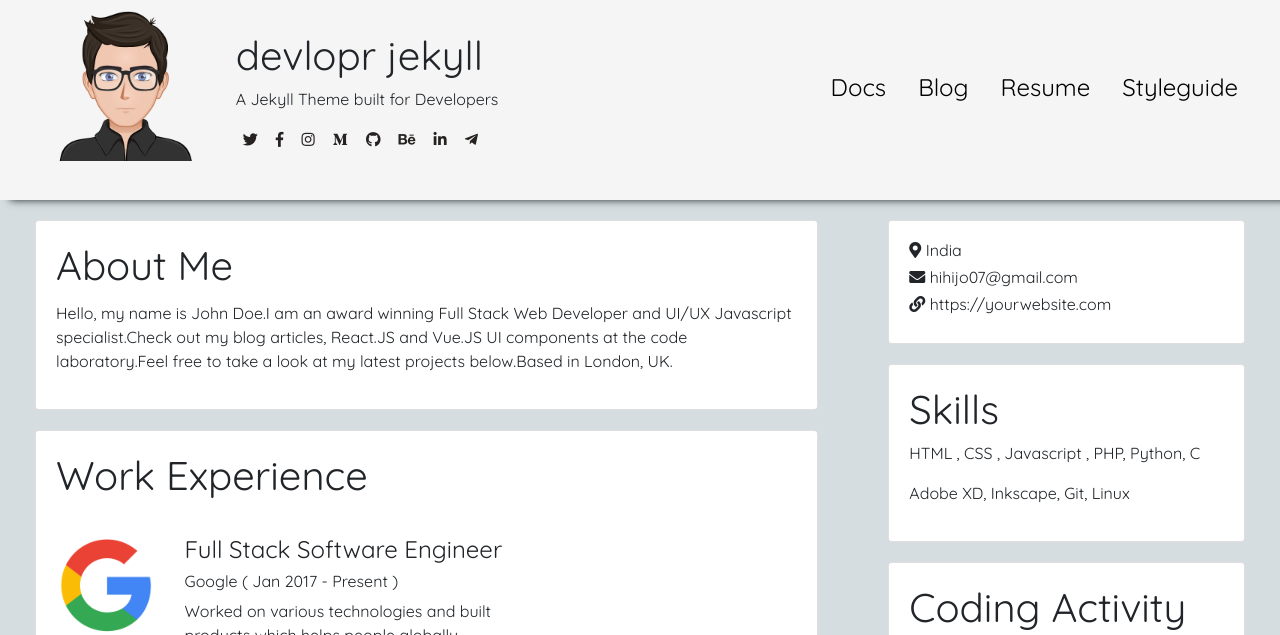
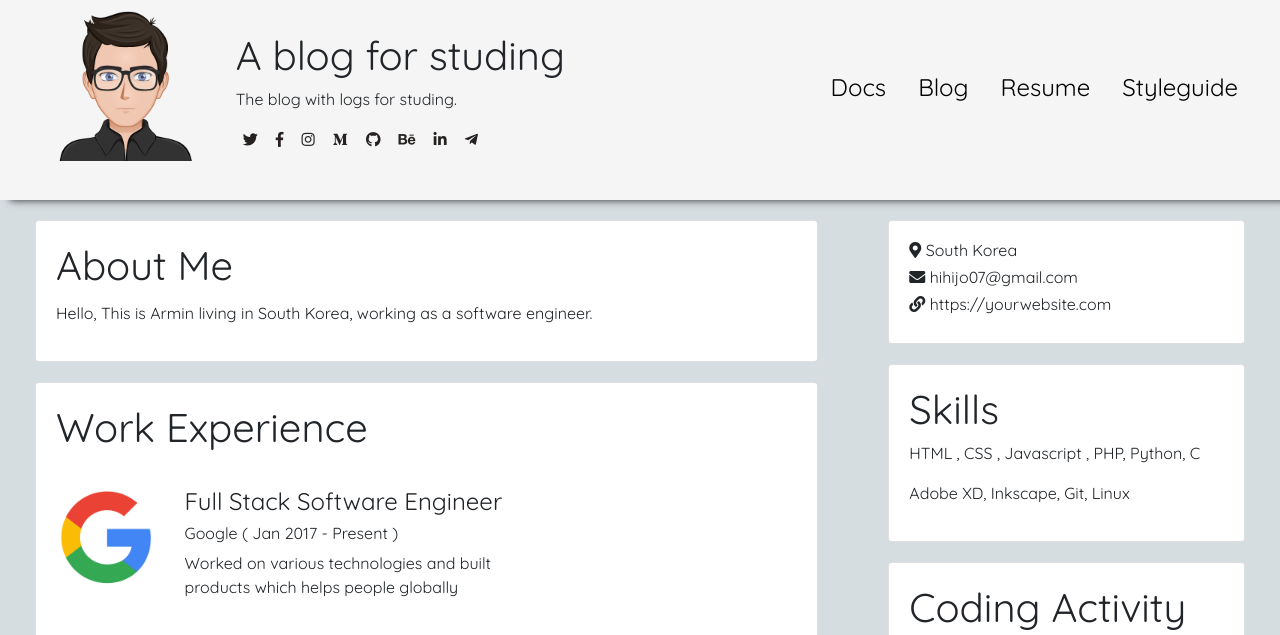
Before and after one commit to zzttt/study, a Jekyll site: the page built from resume.md, in a window 1280 px wide and 1400 px high, cut to the strip 0-635 px from the top of the window. Built offline with Jekyll 4.4.1, drawn with Linux system fonts in a browser that asks for light colours; nearby versions of some CDN libraries; a script that is not in the unit is left out; some of the changed text lies outside the part shown.

Commit message:
change: header link, initial posting and config.yml.

```diff
--- a/_config.yml
+++ b/_config.yml
@@ -1,5 +1,5 @@
-title: devlopr jekyll
-subtitle: A Jekyll Theme built for Developers
+title: A blog for studing
+subtitle: The blog with logs for studing.
 description: >- # this means to ignore newlines until "baseurl:"
   Write an awesome description for your new site here. You can edit this
   line in _config.yml. It will appear in your document head meta (for
@@ -9,16 +9,16 @@ url: "https://zzttt.github.io/study_log" # the base hostname & protocol for your
 
 author_logo: profile.png
 disqus_shortname: sujay-kundu  #for comments using disqus
-author: devlopr
-author_bio: Hello, my name is John Doe.I am an award winning Full Stack Web Developer and UI/UX Javascript specialist.Check out my blog articles, React.JS and Vue.JS UI components at the code laboratory.Feel free to take a look at my latest projects below.Based in London, UK.
+author: Armin
+author_bio: Hello, This is Armin living in South Korea, working as a software engineer.
 author_email: "hihijo07@gmail.com"
-author_location: India
+author_location: South Korea
 author_website_url: "https://yourwebsite.com"
 
 # social links
-twitter_username: Armin
-github_username:  Armin
-facebook_username: Armin
+twitter_username: None
+github_username:  arminic
+facebook_username: None
 linkedin_username: Armin
 behance_username: Armin
 instagram_username: Armin
--- a/_includes/header.html
+++ b/_includes/header.html
@@ -3,7 +3,7 @@
     <div class="col-lg-12">
         <div class="row">
             <div class="col-md-2 center">
-                <a href="/">
+                <a href="{{site.baseurl}}">
                     <img src="{{ site.baseurl }}/assets/img/{{ site.author_logo }}" class="profile-img">
                 </a>
             </div>
```
Also changed, not shown: _posts/2017-11-19-welcome-to-jekyll.markdown (deleted, +0 -15 lines), _posts/2019-06-02-underconstruction.md (added, +11 -0 lines).
